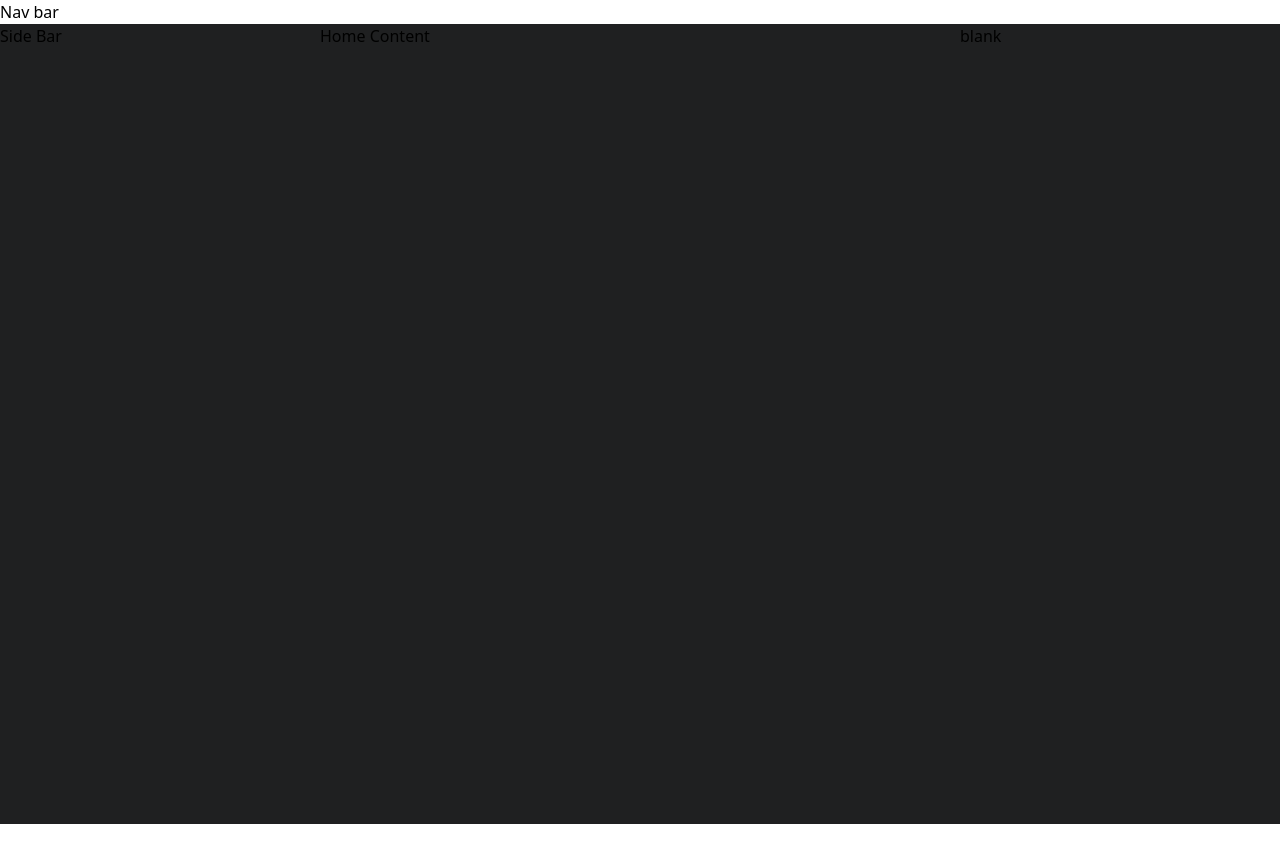
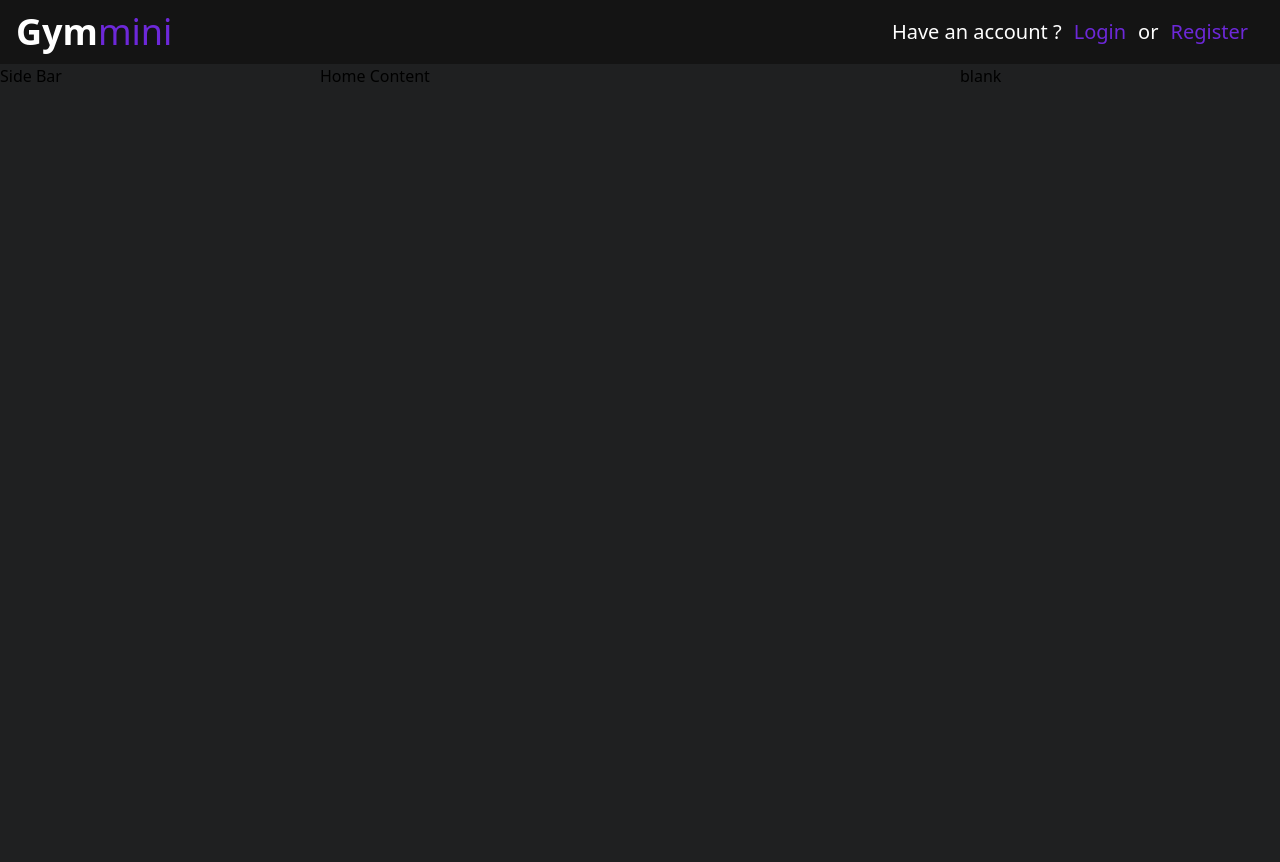
Before and after one commit to pkpndLiZ/actitvity-tracking-web, a Next.js app: page / in a window 1280 px wide. Before the commit the page ends 824 px from the top, so only its background shows below. Built offline with nearby package versions, Linux system fonts and the light colour scheme.

Commit message:
feat: dev Navbar and Navbar Css

```diff
--- a/components/NavBar.jsx
+++ b/components/NavBar.jsx
@@ -1,3 +1,16 @@
 export function NavBar() {
-  return <p>Nav bar</p>;
+  return (
+    <nav className="navbar-container">
+      <div className="left-navbar-container">
+        <span><a>Gym</a></span>
+        <span><a>mini</a></span>
+      </div>
+      <div className="right-navbar-container">
+        <span>Have an account ?</span>
+        <a href="#">Login</a>
+        <span>or</span>
+        <a href="#">Register</a>
+      </div>
+    </nav>
+  );
 }
--- a/styles/globals.css
+++ b/styles/globals.css
@@ -27,3 +27,32 @@ body {
 .main-layout-container .main {
   @apply col-span-2;
 }
+
+/* ========== Navbar Component ========== */
+
+.navbar-container {
+  @apply flex bg-card;
+}
+
+.left-navbar-container {
+  @apply flex w-1/2 items-center;
+}
+
+.left-navbar-container span:first-child {
+  @apply text-white pl-4 text-4xl font-semibold;
+}
+
+.left-navbar-container span:nth-child(2) {
+  @apply text-violet-700 text-4xl;
+}
+.right-navbar-container {
+  @apply flex w-1/2 justify-end gap-x-3 pr-8 h-16 items-center;
+}
+
+.right-navbar-container span {
+  @apply text-white text-xl;
+}
+
+.right-navbar-container a {
+  @apply text-violet-700 text-xl;
+}
```
